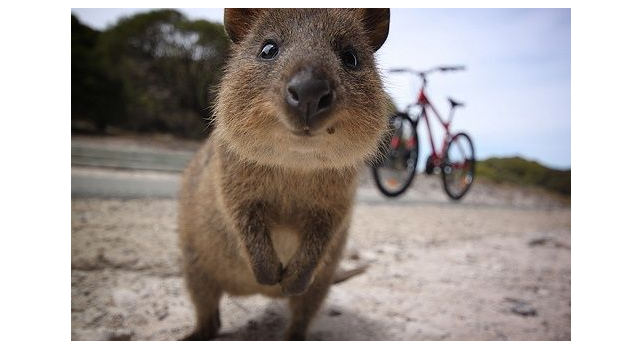
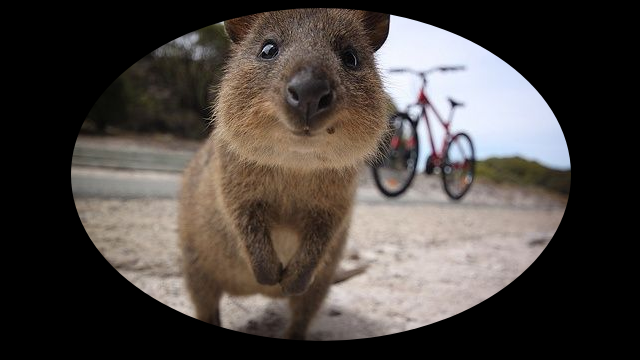
Before and after one commit to europ/europ.github.io, a plain HTML site: page index.html in a window 1280 px wide. Shown: the top 360 px of the page, without its empty margins (319-959 px from the left). Drawn offline with Linux system fonts and the light colour scheme.

Commit message:
little customization

```diff
--- a/index.html
+++ b/index.html
@@ -10,10 +10,10 @@
 
   <body>
     <header>
-        <center>
-            <img src="img/quokka.jpg" alt="Europ"/>
-            <h1>Adrián Tóth</h1>
-        </center>
+      <div id="me">
+        <img src="img/quokka.jpg" alt="img/quokka.jpg"/>
+        <h1>Adrián Tóth</h1>
+      </div>
     </header>
 
     <footer>
--- a/style.css
+++ b/style.css
@@ -0,0 +1,9 @@
+body {
+  background-color: black;
+  color: white;
+  text-align: center;
+}
+
+#me img {
+  border-radius: 50%;
+}
```
Also changed, not shown: 1 other file.
